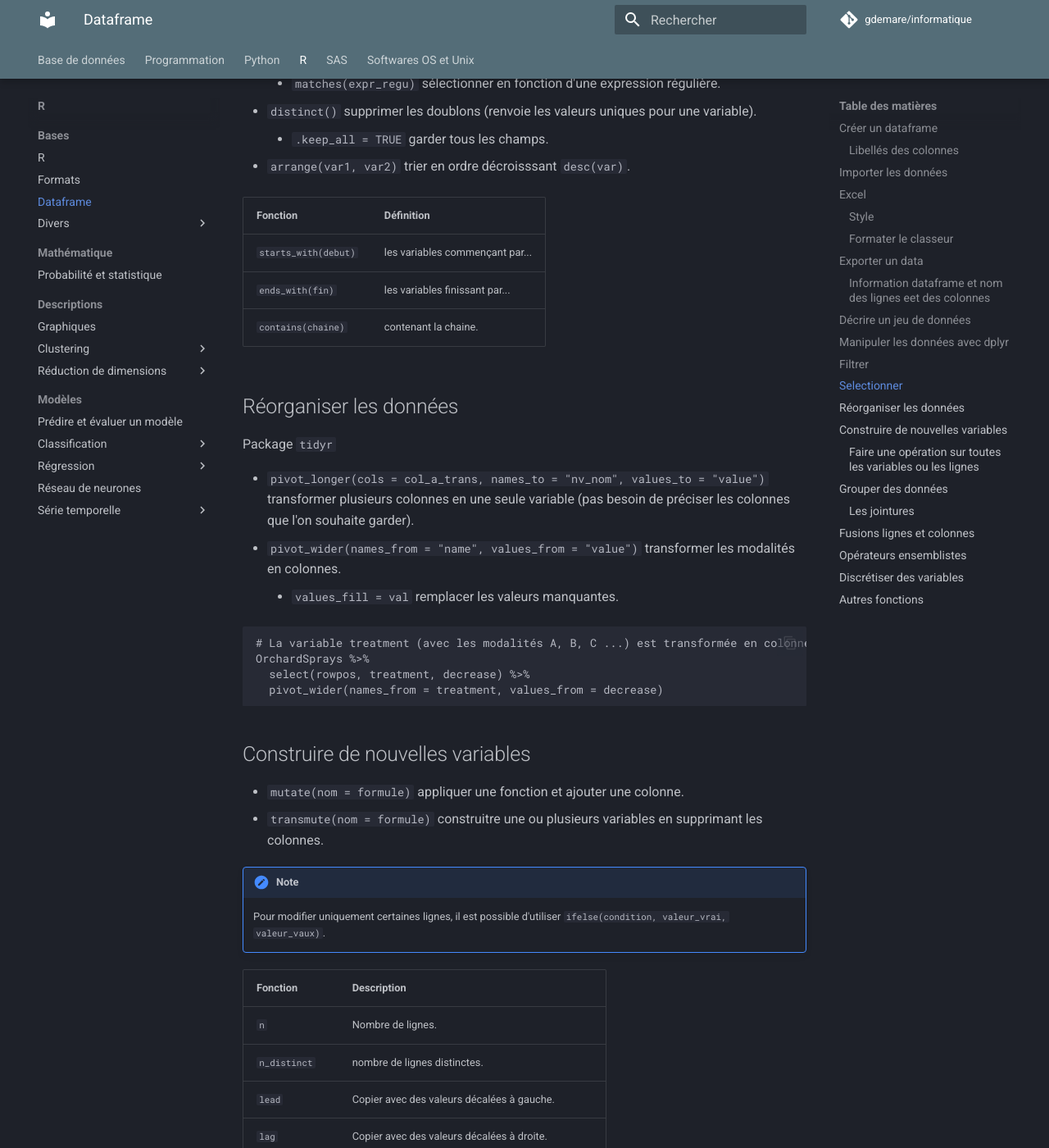
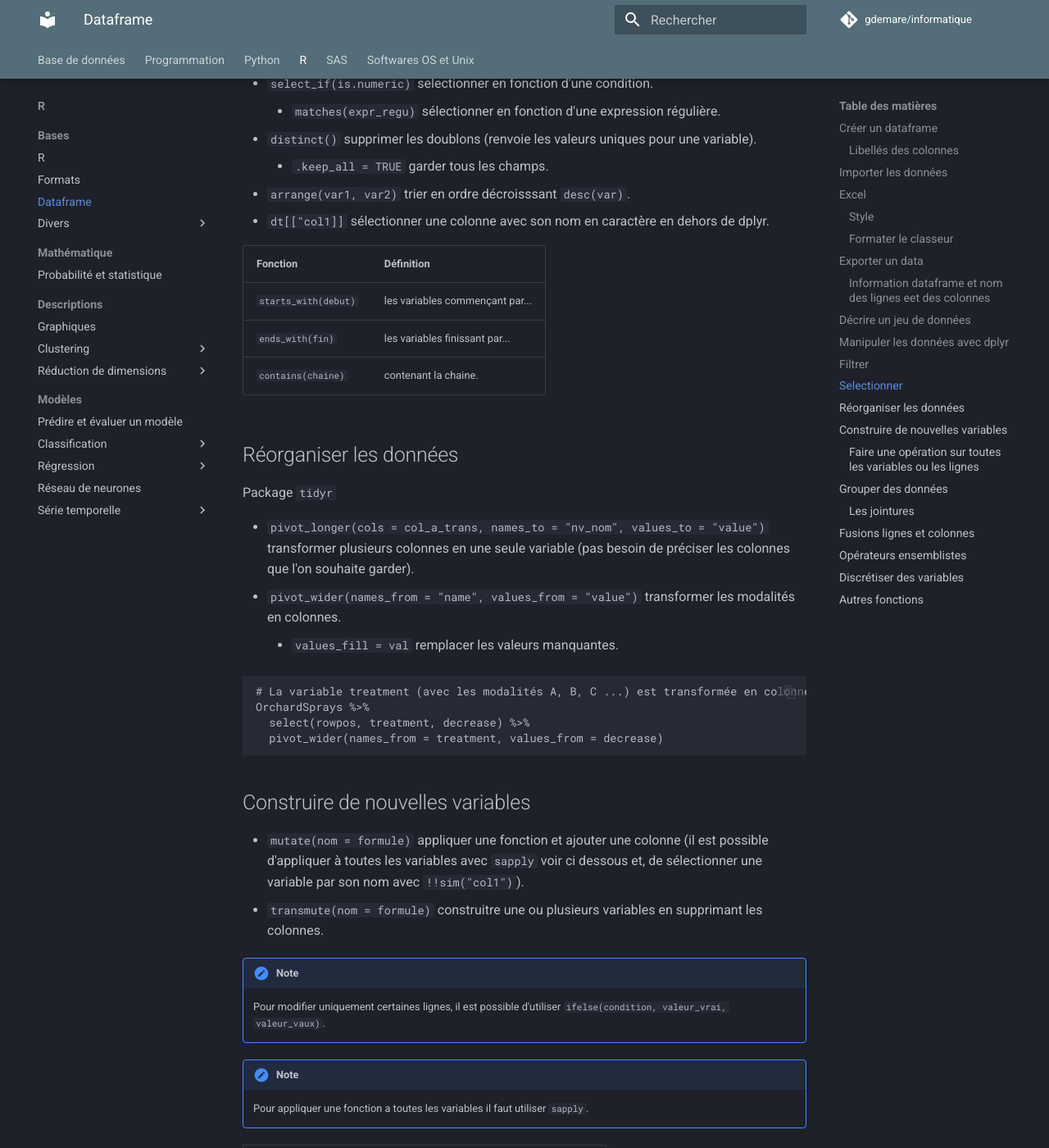
Before and after one commit to gdemare/Informatique, an MkDocs documentation site: the page built from docs/r/manipuler-donnees_r.md, in a window 1280 px wide and 1400 px high, scrolled down 3540 px. Shown: the whole window at 82% size. Built offline with MkDocs 1.6.1 and Material for MkDocs 9.7.7, drawn with Linux system fonts in a browser that asks for light colours; comment, search, counter and statistics services are not loaded.

Commit message:
Update manipuler-donnees_r.md

```diff
--- a/docs/r/manipuler-donnees_r.md
+++ b/docs/r/manipuler-donnees_r.md
@@ -122,6 +123,7 @@ max_by <- function(data, var, by) {
 	* `.keep_all = TRUE` garder tous les champs.
 
 * `arrange(var1, var2)` trier en ordre décroisssant `desc(var)`.
+* `dt[["col1]]` sélectionner une colonne avec son nom en caractère en dehors de dplyr.
 
 Fonction 				| Définition
 ------------------------|---
@@ -147,11 +149,15 @@ OrchardSprays %>%
 
 ## Construire de nouvelles variables
 
-* `mutate(nom = formule)` appliquer une fonction et ajouter une colonne.
+* `mutate(nom = formule)` appliquer une fonction et ajouter une colonne (il est possible d'appliquer à toutes les variables avec `sapply` voir ci dessous et, de sélectionner une variable par son nom avec `!!sim("col1")`).
 * `transmute(nom = formule)` construitre une ou plusieurs variables en supprimant les colonnes.
 
 !!! note
 	Pour modifier uniquement certaines lignes, il est possible d'utiliser  `ifelse(condition, valeur_vrai, valeur_vaux)`.
+
+!!! note
+	Pour appliquer une fonction a toutes les variables il faut utiliser `sapply`.
+
 
 Fonction		| Description
 ----------------|-----------
```
Also changed, not shown: other parts of docs/r/manipuler-donnees_r.md (+1 -0 lines).
